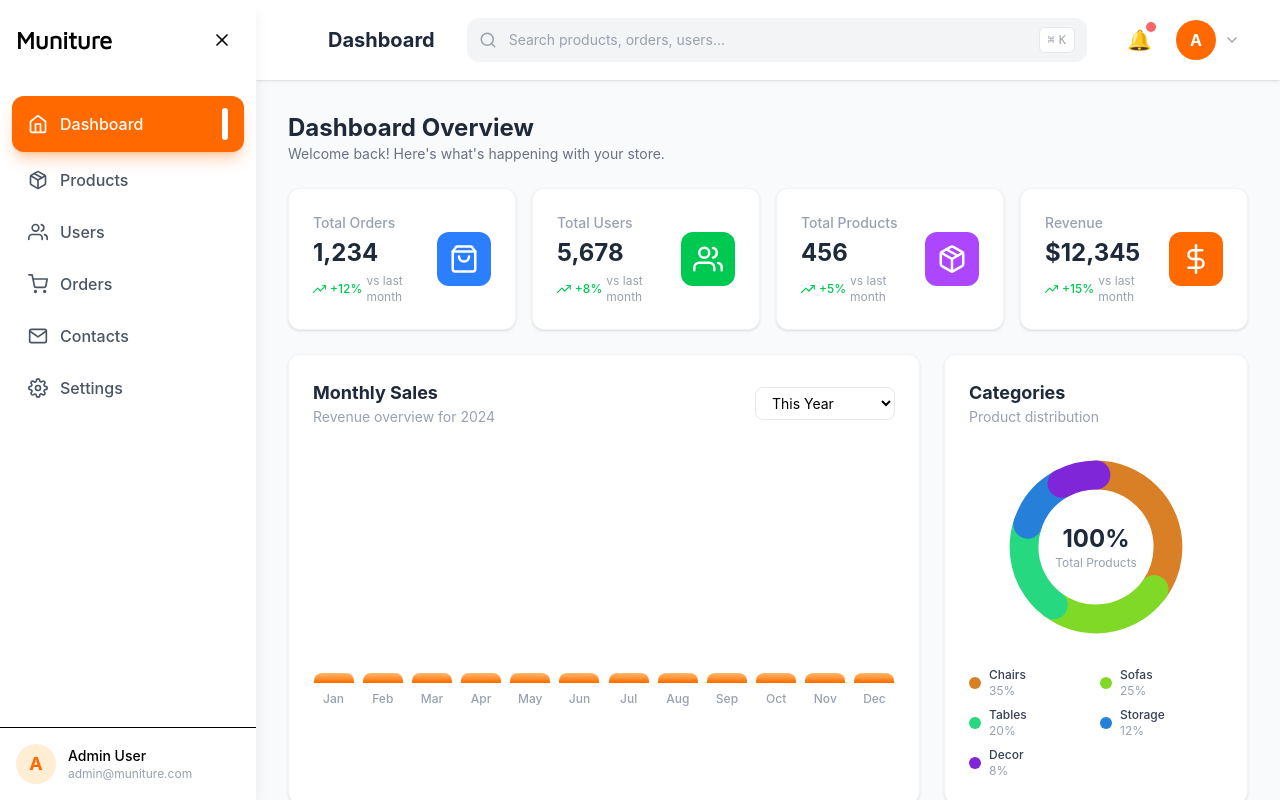
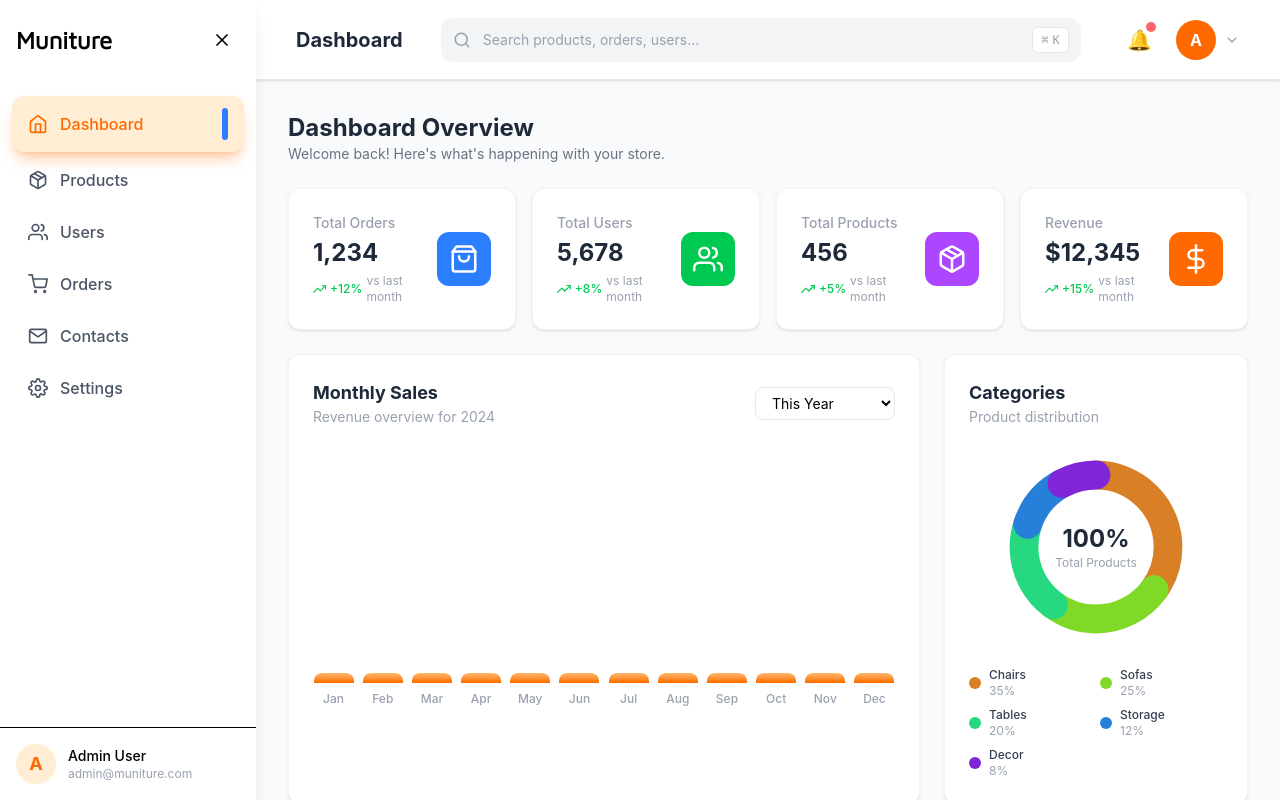
Before and after one commit to Bonane7/react-project-klab, a React (Vite) app: page /dashboard in a window 1280 px wide. Built offline with nearby package versions, Linux system fonts and the light colour scheme; a web font is replaced by a local one.

Commit message:
same change to side bare

```diff
--- a/src/components/Dashboard/DashboardLayout.jsx
+++ b/src/components/Dashboard/DashboardLayout.jsx
@@ -33,7 +33,6 @@ function DashboardLayout() {
   ];
 
   const handleLogout = () => {
-    // Logique de déconnexion
     navigate("/");
   };
 
@@ -51,8 +50,15 @@ function DashboardLayout() {
 
   const handleSearch = (e) => {
     e.preventDefault();
-    // Logique de recherche
     console.log("Recherche:", searchQuery);
+  };
+
+  // Fonction pour vérifier si un item est actif
+  const isItemActive = (itemPath) => {
+    if (itemPath === "/dashboard") {
+      return location.pathname === "/dashboard";
+    }
+    return location.pathname === itemPath || location.pathname.startsWith(itemPath + '/');
   };
 
   return (
@@ -101,7 +107,7 @@ function DashboardLayout() {
         {/* MENU ITEMS */}
         <nav className="flex-1 overflow-y-auto py-4 px-3">
           {menuItems.map((item) => {
-            const isActive = location.pathname === item.path || location.pathname.startsWith(item.path + '/');
+            const isActive = isItemActive(item.path);
             return (
               <Link
                 key={item.path}
@@ -111,7 +117,7 @@ function DashboardLayout() {
                   flex items-center gap-3 px-4 py-3 rounded-xl mb-1
                   transition-all duration-200 group
                   ${isActive
-                    ? 'bg-orange-500 text-white shadow-lg shadow-orange-500/30'
+                    ? 'bg-orange-100 text-orange-500 shadow-lg shadow-orange-500/30'
                     : 'text-gray-600 hover:bg-orange-50 hover:text-orange-500'
                   }
                 `}
@@ -121,7 +127,7 @@ function DashboardLayout() {
                   {item.label}
                 </span>
                 {isActive && (
-                  <span className="ml-auto w-1.5 h-8 bg-white rounded-full lg:block hidden" />
+                  <span className="ml-auto w-1.5 h-8 bg-blue-500 rounded-full lg:block hidden" />
                 )}
               </Link>
             );
@@ -145,9 +151,9 @@ function DashboardLayout() {
       {/* MAIN CONTENT */}
       <div className="flex-1 flex flex-col min-w-0">
         {/* TOP NAVBAR */}
-        <header className="h-20 bg-white border-b-gray-400 shadow-sm flex items-center justify-between px-4 lg:px-8 flex-shrink-0 gap-4">
+        <header className="h-20 bg-white border-b border-gray-200 shadow-sm flex items-center justify-between px-4 lg:px-8 flex-shrink-0 gap-4">
           {/* LEFT - Hamburger + Title */}
-          <div className="flex items-center ml-8 gap-2 flex-shrink-0">
+          <div className="flex items-center gap-2 flex-shrink-0">
             <button
               onClick={toggleSidebar}
               className="lg:hidden p-2 hover:bg-gray-100 rounded-lg transition-colors duration-200"
@@ -189,7 +195,6 @@ function DashboardLayout() {
                   hover:bg-gray-200
                 "
               />
-              {/* Keyboard shortcut hint - hidden on mobile */}
               <kbd className="
                 absolute
                 right-3
```
